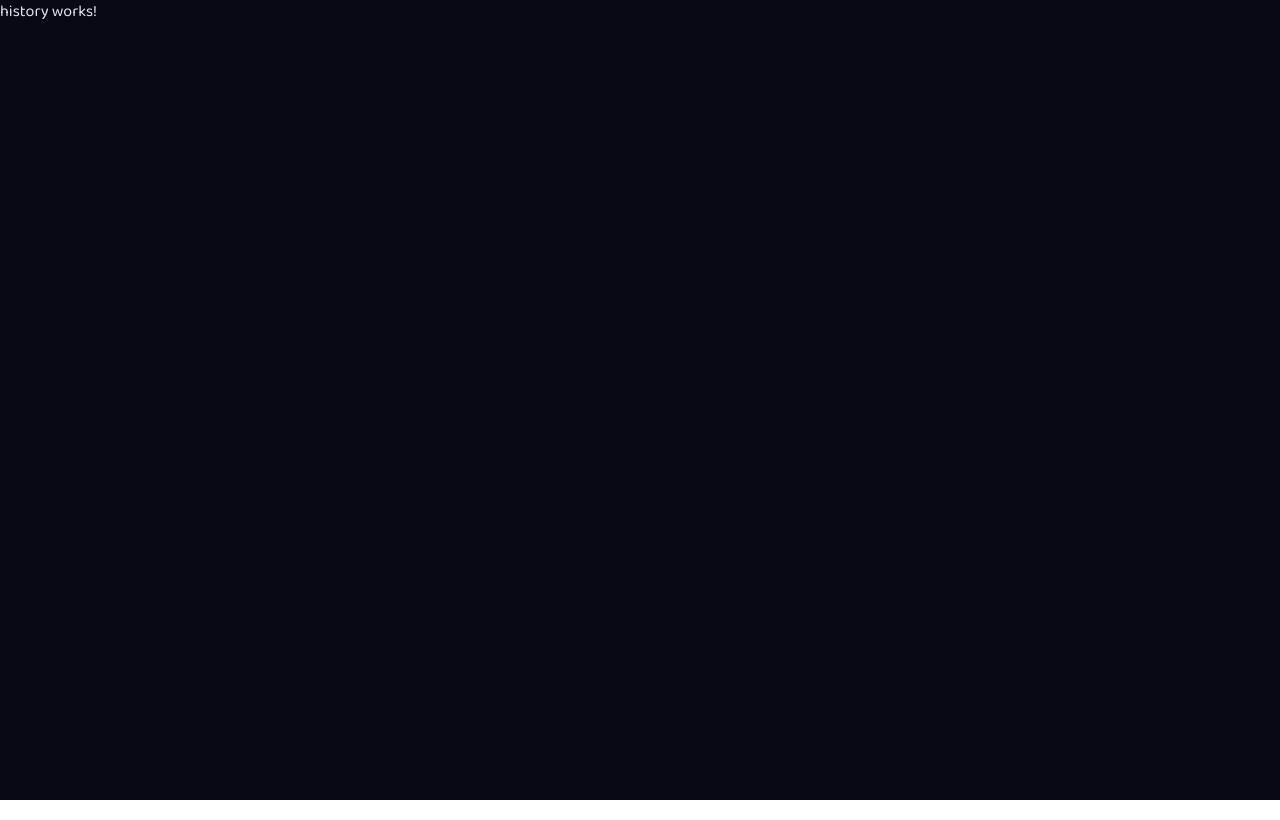
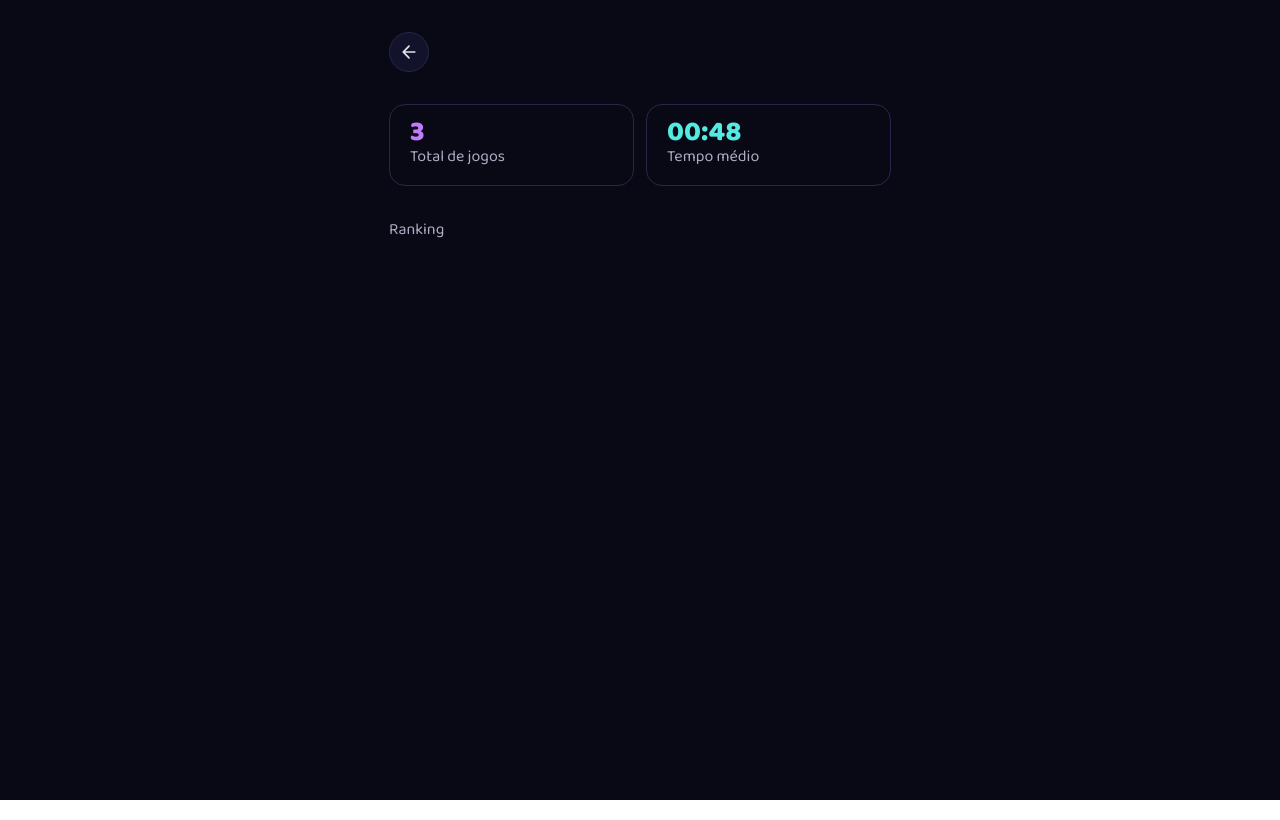
Before and after one commit to matheussilva2/jogo-da-memoria-angularjs, an Angular app: page /historico in a window 1280 px wide. Built offline with nearby package versions, Linux system fonts and the light colour scheme.

Commit message:
feat: match history page

```diff
--- a/src/app/screens/history/history.html
+++ b/src/app/screens/history/history.html
@@ -1 +1,50 @@
-<p>history works!</p>
+<div class="min-h-screen w-full py-8 px-6 max-w-137.5 mx-auto mb-5">
+    <div class="w-full flex justify-between mb-8">
+        <a class="icon bg-gray-500 border border-gray-400" routerLink="/jogar">
+            <img src="/assets/icons/arrow-left.svg" width="20" height="20" alt="Voltar" />
+        </a>
+    </div>
+
+    <div class="flex gap-3 mb-8">
+        <div class="flex-1 px-5 py-4 border border-gray-400 rounded-2xl">
+            <span class="block text-heading-xl text-accent-pupile font-extrabold">3</span>
+            <span class="block text-heading-sm text-gray-200">Total de jogos</span>
+        </div>
+        <div class="flex-1 px-5 py-4 border border-gray-400 rounded-2xl">
+            <span class="block text-heading-xl text-accent-cyan font-extrabold">00:48</span>
+            <span class="block text-heading-sm text-gray-200">Tempo médio</span>
+        </div>
+    </div>
+
+    <div>
+        <span class="block mb-3 text-body-md text-gray-200">Ranking</span>
+
+        @for (match of match_history(); track $index) {
+            <div class="p-5 bg-gray-500 border border-gray-400 rounded-2xl mb-3 w-full">
+                <div class="flex justify-between mb-4">
+                    <span class="text-heading-md font-extrabold text-gray-100">{{match.theme}}</span>
+                    <span class="text-heading-md font-extrabold">{{$index + 1}}°</span>
+                </div>
+                <div class="flex gap-2">
+                    <span class="flex items-center justify-center px-2.5 py-1 bg-gray-400 rounded-lg">
+                        {{ match.date | date: 'dd/mm/yy' }}
+                    </span>
+                    <span class="flex items-center justify-center px-2.5 bg-gray-400 rounded-lg">
+                        {{ match.remaining_time | timeFormat}}
+                    </span>
+                    <span class="flex items-center justify-center px-2.5 bg-gray-400 rounded-lg">
+                        @if(match.difficulty_key === "easy") {
+                            <img src="/assets/icons/level-1.svg" alt="Dificuldade fácil" />
+                        }
+                        @else if(match.difficulty_key === "medium") {
+                            <img src="/assets/icons/level-2.svg" alt="Dificuldade média" />
+                        }
+                        @else if(match.difficulty_key === "hard") {
+                            <img src="/assets/icons/level-3.svg" alt="Dificuldade difícil" />
+                        }
+                    </span>
+                </div>
+            </div>
+        }
+    </div>
+</div>
--- a/src/app/screens/history/history.ts
+++ b/src/app/screens/history/history.ts
@@ -1,11 +1,35 @@
-import { Component } from '@angular/core';
+import { DatePipe } from "@angular/common";
+import { Component, signal } from '@angular/core';
+import { IGameStats } from "../../constants/game";
+import { TimeFormatPipe } from "../../pipes/time-format-pipe";
+import { RouterLink } from "@angular/router";
 
 @Component({
   selector: 'app-history',
-  imports: [],
+  imports: [DatePipe, TimeFormatPipe, RouterLink],
   templateUrl: './history.html',
   styleUrl: './history.css',
 })
 export class History {
+  readonly match_history = signal<IGameStats[]>([]);
 
+  constructor() {
+    this.loadStats();
+  }
+
+  loadStats() {
+    const stored_stats_json = localStorage.getItem('jm_player_ranking') || '[]';
+
+    let stored_stats_arr: IGameStats[] = JSON.parse(stored_stats_json) || [];
+
+    stored_stats_arr.sort((a, b) => {
+      if(b.score !== a.score) {
+        return b.score - a.score;
+      }
+
+      return a.moves - b.moves;
+    });
+
+    this.match_history.set(stored_stats_arr);
+  }
 }
```
